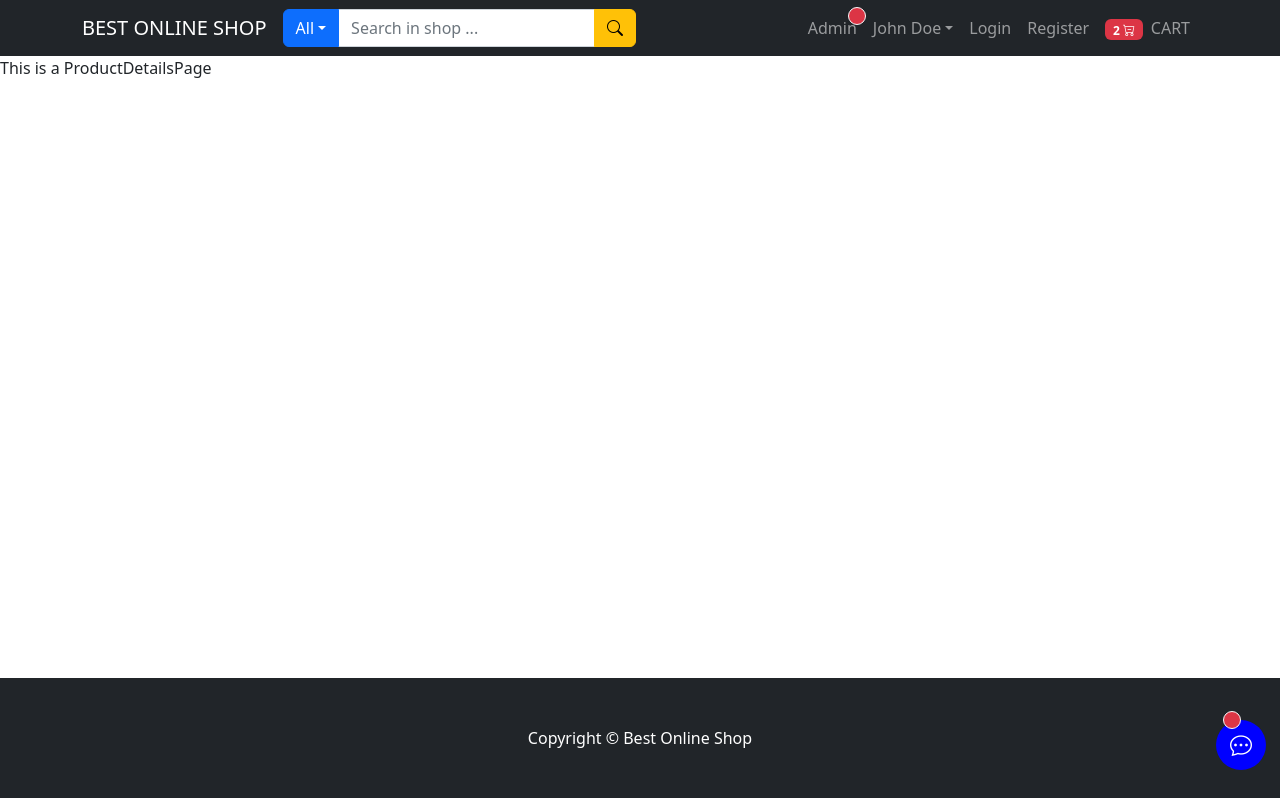
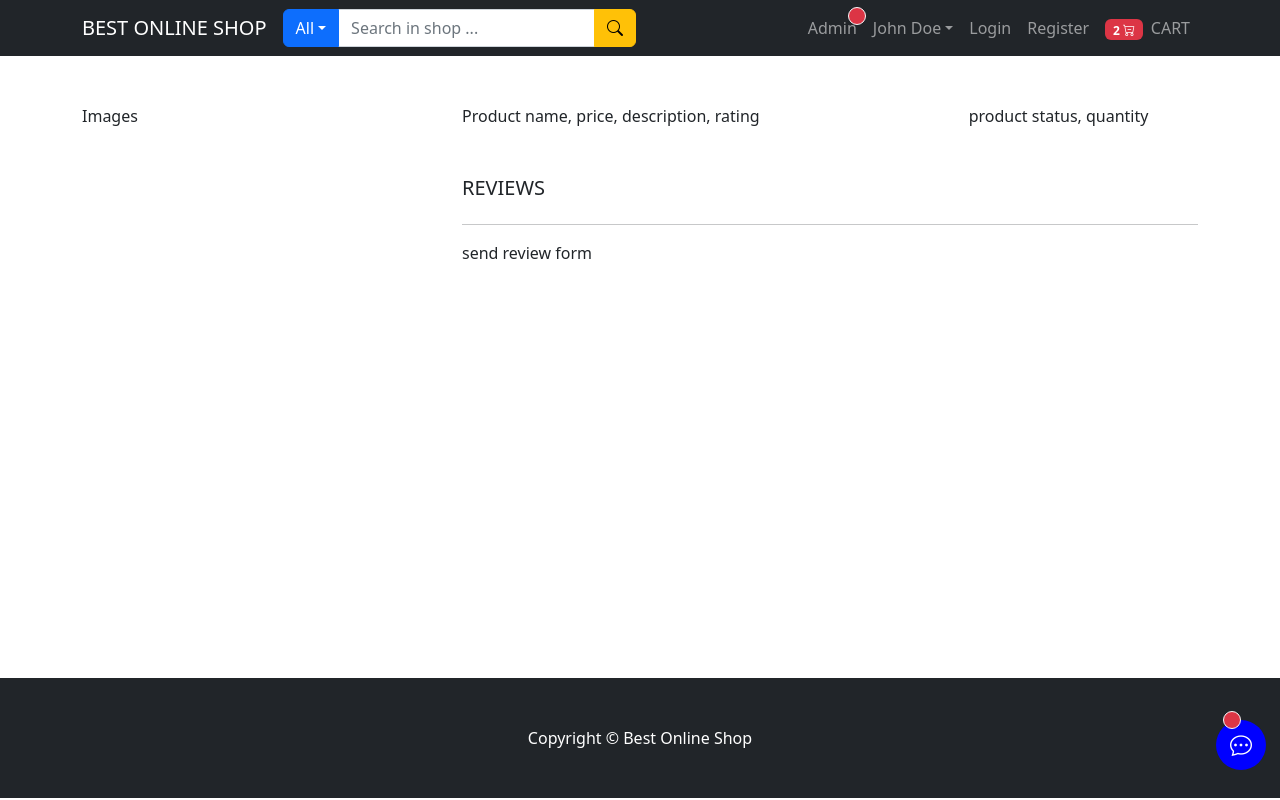
Before and after one commit to 0xAureoleNode/mern-e-commerce, a React (Create React App) app in the folder frontend/: page /product-details in a window 1280 px wide. Built offline with nearby package versions, Linux system fonts and the light colour scheme.

Commit message:
prepare product details page

```diff
--- a/frontend/src/pages/ProductDetailsPage.js
+++ b/frontend/src/pages/ProductDetailsPage.js
@@ -1,10 +1,27 @@
 import React from 'react';
-import { useParams } from 'react-router-dom';
+import { Col, Row, Container } from 'react-bootstrap';
 
 const ProductDetailsPage = () => {
-  const { id } = useParams();
-  console.log(id);
-  return <div>This is a ProductDetailsPage</div>;
+  return (
+    <Container>
+      <Row className="mt-5">
+        <Col md={4}>Images</Col>
+        <Col md={8}>
+          <Row>
+            <Col md={8}>Product name, price, description, rating</Col>
+            <Col md={4}>product status, quantity</Col>
+          </Row>
+          <Row>
+            <Col className="mt-5">
+              <h5>REVIEWS</h5>
+            </Col>
+          </Row>
+          <hr />
+          send review form
+        </Col>
+      </Row>
+    </Container>
+  );
 };
 
 export default ProductDetailsPage;
```
